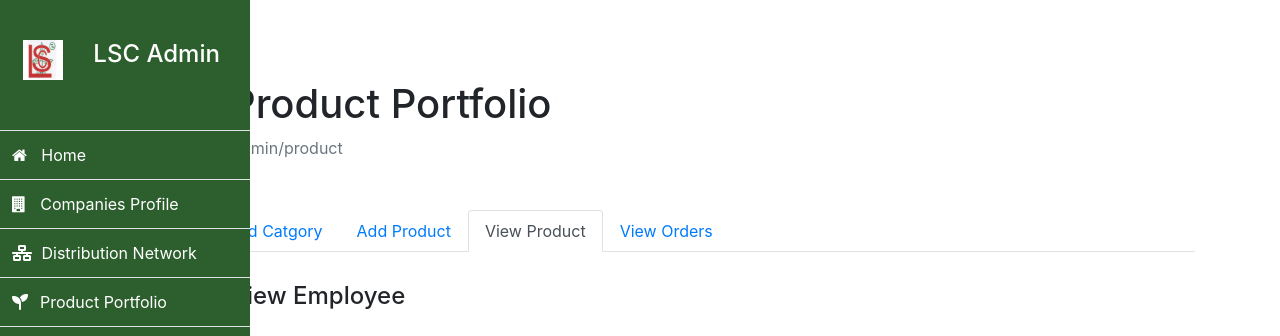
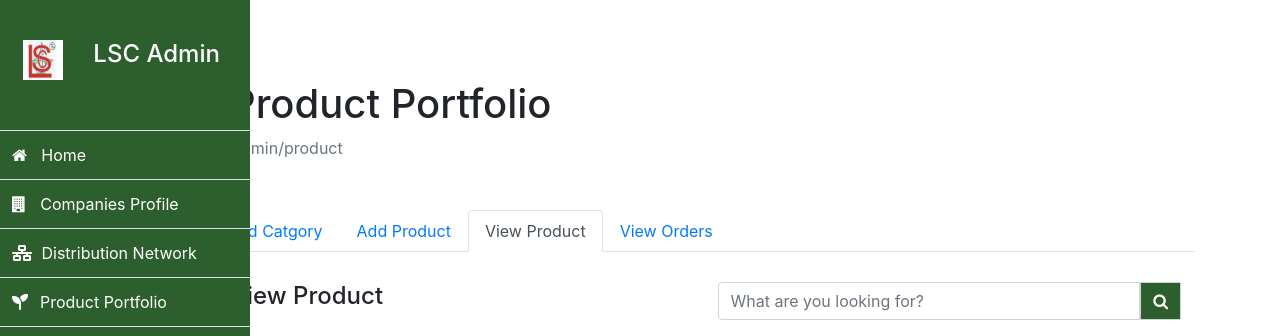
Before and after one commit to manojgyanwali/LSC2, a PHP site: page /lsc/admin/product.php in a window 1280 px wide, after a click on "View Product". Shown: the top 336 px of the page. Run offline with PHP 8.4, Linux system fonts and the light colour scheme; the visitor is signed in with stand-in values (Sample User, id 1); data that the repository does not hold is empty; some libraries are stand-ins or nearby versions.

Commit message:
mnoj chor

```diff
--- a/admin/product.php
+++ b/admin/product.php
@@ -220,7 +220,18 @@ if(isset($_REQUEST['delivered_order']))
                                 ?>
 
                             <div class="tab-pane fade" id="vProduct" role="tabpane1" aria-labelledby="view-eomployee">
-                                <h4 style="margin-top:30px;margin-left:20px;">View Employee</h4>
+                                <h4 style="margin-top:30px;margin-left:20px; float:left;">View Product</h4>
+                                        <!-- search section  -->
+                                    <div class="col-md-6" style="float:right; margin-top:30px">
+                                        <form action="product_search.php" method="POST" id="forms">
+                                            <div class="input-group mb-3" id="searchSection">
+                                                <input type="text" name="search_box" class="form-control" placeholder="What are you looking for?">
+                                                <div class="input-group-prepend">
+                                                <button type="submit" class="input-group-text" name="search" style="background:#2d5f2e;color:white;"><i class="fa fa-search"></i></button>
+                                                </div>
+                                            </div>
+                                        </form>
+                                    </div>
 
                                 <div class="contents" style="padding:20px;">
                                     <table class="table table-striped">
@@ -276,7 +287,19 @@ if(isset($_REQUEST['delivered_order']))
                             ?>
 
                             <div class="tab-pane fade" id="vOrder" role="tabpane1" aria-labelledby="view-partners">
-                            <h4 style="margin-top:30px;margin-left:20px;">View Order</h4>
+                            <h4 style="margin-top:30px;margin-left:20px;float:left;">View Order</h4>
+
+                                <!-- search section  -->
+                                <div class="col-md-6" style="float:right;margin-top:30px;">
+                                    <form action="product_search.php" method="POST" id="forms">
+                                        <div class="input-group mb-3" id="searchSection">
+                                            <input type="text" name="search_box" class="form-control" placeholder="What are you looking for?">
+                                            <div class="input-group-prepend">
+                                            <button type="submit" class="input-group-text" name="search" style="background:#2d5f2e;color:white;"><i class="fa fa-search"></i></button>
+                                            </div>
+                                        </div>
+                                    </form>
+                                </div> <br><br>
 
 
                                 <div class="contents" style="padding:20px;">
--- a/css/master.css
+++ b/css/master.css
@@ -445,11 +445,6 @@
   box-shadow: 1px 1px 4px 2px rgba(107, 107, 107, 0.3);
   margin-bottom: 40px;
 }
-.dImg {
-  display: inline;
-  width: 150px;
-  padding-right: 20px;
-}
 #contactBtn {
   margin-top: 30px;
   margin-left: 0;
--- a/header.php
+++ b/header.php
@@ -61,7 +61,7 @@ $language='nep';
                     <?php if(isset($_SESSION['is_login']))
                     {
                     ?>
-                     <a href="User.php"><?php echo $_SESSION['name'] ?></a>
+                     <a href="User.php"><button class="customButtonTop"><i class="fas fa-user-circle"></i> Profile</button></a>
 
                      <?php }
                    else
```
Also changed, not shown: admin/contact.php (+12 -1 lines), distribution.php (+15 -15 lines), productDetails.php (+3 -5 lines), images/distribution_network_images/bjay.jpg (added).
